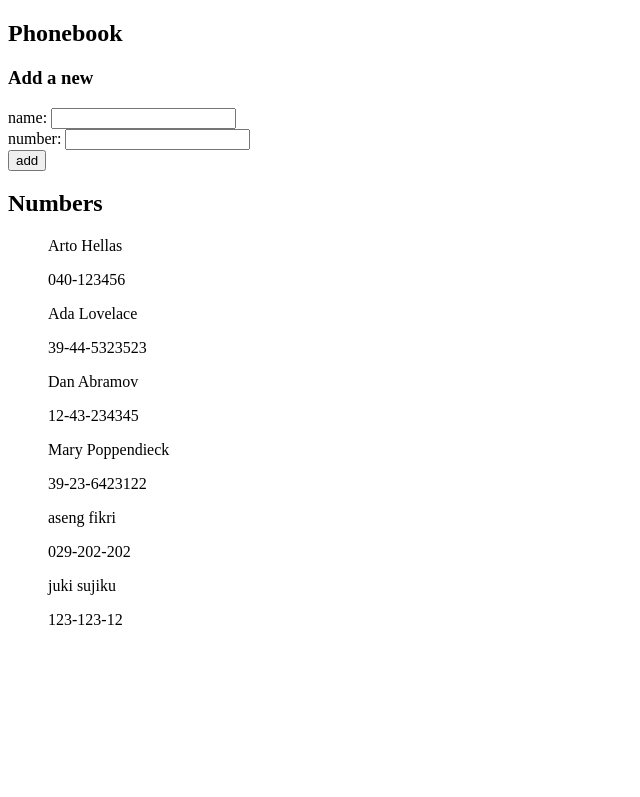
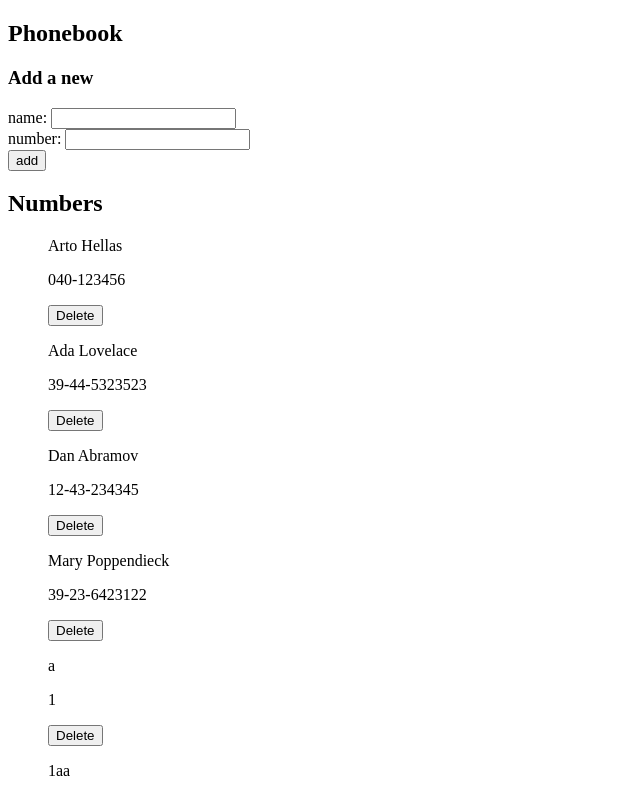
Before and after one commit to rimuhamu/fullstack-open, a React (Vite) app in the folder part2/phonebook/: page / in a window 1280 px wide. Shown: the top 797 px of the page, without its empty margins (0-640 px from the left). Built offline with nearby package versions, Linux system fonts and the light colour scheme; data requests are answered from the project's data file.

Commit message:
2.16 done

```diff
--- a/part2/phonebook/db.json
+++ b/part2/phonebook/db.json
@@ -21,14 +21,19 @@
       "id": 4
     },
     {
-      "name": "aseng fikri",
-      "number": "029-202-202",
+      "name": "a",
+      "number": "1",
       "id": 5
     },
     {
-      "name": "juki sujiku",
-      "number": "123-123-12",
+      "name": "1aa",
+      "number": "1",
       "id": 6
+    },
+    {
+      "name": "adfffff",
+      "number": "12",
+      "id": 9
     }
   ]
 }
--- a/part2/phonebook/src/App.jsx
+++ b/part2/phonebook/src/App.jsx
@@ -2,19 +2,20 @@ import { useState, useEffect } from "react";
 import { Person } from "./Person";
 import { PersonForm } from "./PersonForm";
 import personService from "./services/persons";
+import { Notification } from "./Notification";
+import "./index.css";
 
 export default function App() {
-  const [persons, setPersons] = useState([
-    { name: "Arto Hellas", number: "491632930" },
-  ]);
+  const [persons, setPersons] = useState([]);
   const [newName, setNewName] = useState("");
   const [newNumber, setNewNumber] = useState("");
+  const [addedMessage, setAddedMessage] = useState(null);
 
   useEffect(() => {
-    personService.getAll().then(initalPersons => {
-      setPersons(initalPersons)
+    personService.getAll().then((initalPersons) => {
+      setPersons(initalPersons);
     });
-  }, []);
+  }, [persons]);
 
   function handleNameChange(event) {
     setNewName(event.target.value);
@@ -32,9 +33,19 @@ export default function App() {
         name: newName,
         number: newNumber,
       };
-      personService.create(personObject).then(returnedPerson => {
-        setPersons(persons.concat(returnedPerson))
-      });
+      personService
+        .create(personObject)
+        .then((returnedPerson) => {
+          setPersons(persons.concat(returnedPerson));
+        })
+        .then(() => {
+          setAddedMessage(
+            ` Added ${newName}`
+          );
+          setTimeout(() => {
+            setAddedMessage(null);
+          }, 5000);
+        })
     }
   }
 
@@ -46,9 +57,17 @@ export default function App() {
     setNewNumber("");
   }
 
+  function deletePerson(person) {
+    if (window.confirm(`Are you sure you want to delete ${person.name}?`)) {
+      personService.removePerson(person.id).then((deletedPersons) => {
+        setPersons(deletedPersons);
+      });
+    }
+  }
   return (
     <div>
       <h2>Phonebook</h2>
+      <Notification message={addedMessage} />
       <h3>Add a new</h3>
       <PersonForm
         addPerson={addPerson}
@@ -60,7 +79,11 @@ export default function App() {
       <h2>Numbers</h2>
       <ul>
         {persons.map((person) => (
-          <Person key={person.name} person={person} />
+          <Person
+            key={person.id}
+            person={person}
+            deletePerson={() => deletePerson(person)}
+          />
         ))}
       </ul>
     </div>
--- /dev/null
+++ b/part2/phonebook/src/Notification.jsx
@@ -0,0 +1,10 @@
+export function Notification({message}){
+    if(message === null){
+        return null
+    }
+    return(
+        <div className='added'>
+            {message}
+        </div>
+    )
+}
--- a/part2/phonebook/src/Person.jsx
+++ b/part2/phonebook/src/Person.jsx
@@ -1,8 +1,9 @@
-export function Person({ person }) {
+export function Person({ person, deletePerson }) {
     return (
       <>
         <p>{person.name}</p>
         <p>{person.number}</p>
+        <button type="submit" onClick={deletePerson}>Delete</button>
       </>
     );
   }
--- /dev/null
+++ b/part2/phonebook/src/index.css
@@ -0,0 +1,9 @@
+.added {
+    color: green;
+    background: lightgrey;
+    font-size: 20px;
+    border-style: solid;
+    border-radius: 5px;
+    padding: 10px;
+    margin-bottom: 10px;
+  }
--- a/part2/phonebook/src/services/persons.jsx
+++ b/part2/phonebook/src/services/persons.jsx
@@ -16,8 +16,14 @@ const update = (id, newObject) => {
   return request.then((response) => response.data);
 };
 
+const removePerson = id => {
+    const request = axios.delete(`${baseUrl}/${id}`);
+    return request.then((response) => response.data);
+}
+
 export default {
   getAll,
   create,
   update,
+  removePerson
 };
```
